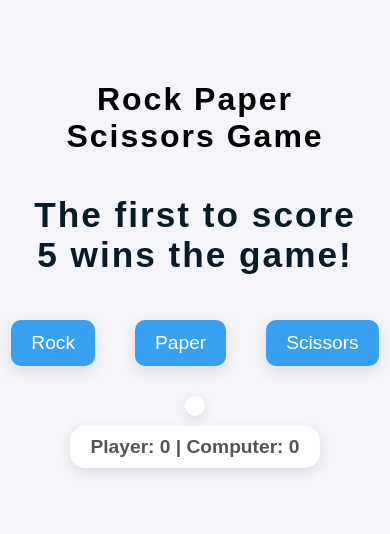
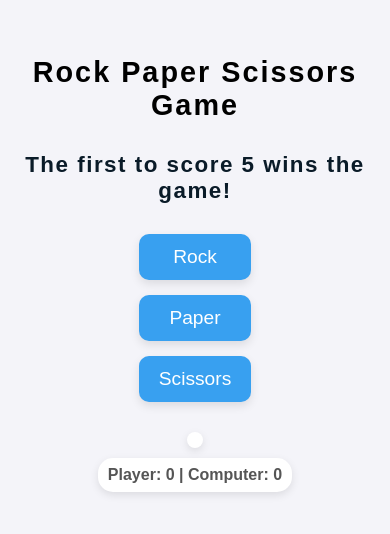
Before and after one commit to maggyleet/rock-paper-scissors, a plain HTML site: page index.html in a window 390 px wide. Shown: the part 148-682 px from the top of the page. Drawn offline with Linux system fonts and the light colour scheme.

Commit message:
Edit UI to the style.css

```diff
--- a/style.css
+++ b/style.css
@@ -1,4 +1,3 @@
-/* General reset */
 * {
     margin: 0;
     padding: 0;
@@ -19,29 +18,27 @@ body {
 }
 
 h1 {
-    font-size: 2.8rem;
-    margin-bottom: 40px;
+    font-size: 2.5rem;
+    margin-bottom: 30px;
     color: black;
     letter-spacing: 2px;
 }
 
-h2{
-    font-size: 2.2rem;
-    margin-bottom: 35px;
+h2 {
+    font-size: 1.8rem;
+    margin-bottom: 30px;
     color: rgb(10, 27, 40);
-    letter-spacing: 2px;
+    letter-spacing: 1.5px;
 }
 
-/* Container for buttons and results */
 #game-container {
     display: flex;
-    /* flex-direction: column; */
-    align-items: center;
+    flex-wrap: wrap;
+    gap: 20px;
     justify-content: center;
-    gap: 20px;
+    margin-bottom: 20px;
 }
 
-/* Buttons container */
 button {
     background-color: rgb(56, 160, 240);
     border: none;
@@ -49,74 +46,104 @@ button {
     padding: 15px 30px;
     text-align: center;
     font-size: 1.5rem;
-    margin: 10px;
     cursor: pointer;
     border-radius: 10px;
     transition: all 0.3s ease-in-out;
-    box-shadow: 0 5px 15px rgba(0, 0, 0, 0.1);
+    box-shadow: 0 4px 10px rgba(0, 0, 0, 0.1);
+    width: 200px;
 }
 
-/* Hover and active button effects */
 button:hover {
     background-color: #36bcc3;
-    transform: translateY(-5px);
-    box-shadow: 0 10px 20px rgba(0, 0, 0, 0.2);
+    transform: translateY(-3px);
+    box-shadow: 0 8px 15px rgba(0, 0, 0, 0.2);
 }
 
 button:active {
     background-color: #36888d;
     transform: translateY(2px);
-    box-shadow: 0 3px 8px rgba(0, 0, 0, 0.1);
+    box-shadow: 0 3px 6px rgba(0, 0, 0, 0.1);
 }
 
-/* Styling for result text */
+.play-again {
+    margin-top: 20px;
+}
+
 #result {
-    font-size: 1.8rem;
+    font-size: 1.5rem;
     color: #333;
-    margin-top: 20px;
+    margin-top: 10px;
     font-weight: 500;
-    max-width: 80%;
+    max-width: 90%;
     padding: 10px;
     border-radius: 10px;
     background-color: #ffffff;
-    box-shadow: 0 4px 12px rgba(0, 0, 0, 0.1);
-    transition: opacity 0.5s ease;
+    box-shadow: 0 3px 8px rgba(0, 0, 0, 0.1);
+    text-align: center;
 }
 
 #score {
-    font-size: 1.4rem;
+    font-size: 1.2rem;
     color: #555;
     margin-top: 10px;
     font-weight: 600;
     background-color: #ffffff;
-    padding: 10px 20px;
+    padding: 10px 15px;
     border-radius: 15px;
-    box-shadow: 0 4px 12px rgba(0, 0, 0, 0.1);
-    transition: opacity 0.5s ease;
+    box-shadow: 0 3px 8px rgba(0, 0, 0, 0.1);
+    text-align: center;
 }
 
-/* For the winner announcement */
-#score,
-#result {
-    display: inline-block;
-}
-
-/* Flexbox adjustments for small screen devices */
-@media (max-width: 600px) {
+@media (max-width: 768px) {
     h1 {
         font-size: 2rem;
     }
 
+    h2 {
+        font-size: 1.6rem;
+    }
+
     button {
+        padding: 12px 20px;
         font-size: 1.2rem;
-        padding: 12px 20px;
+        width: 150px;
     }
 
     #result {
-        font-size: 1.5rem;
+        font-size: 1.3rem;
+        padding: 8px;
     }
 
     #score {
-        font-size: 1.2rem;
+        font-size: 1.1rem;
+        padding: 8px 10px;
     }
 }
+
+@media (max-width: 480px) {
+    #game-container {
+        flex-direction: column;
+        gap: 15px;
+    }
+
+    h1 {
+        font-size: 1.8rem;
+    }
+
+    h2 {
+        font-size: 1.4rem;
+    }
+
+    button {
+        width: 100%;
+    }
+
+    .play-again {
+        width: 80%;
+    }
+
+    #result,
+    #score {
+        font-size: 1rem;
+    }
+}
```
